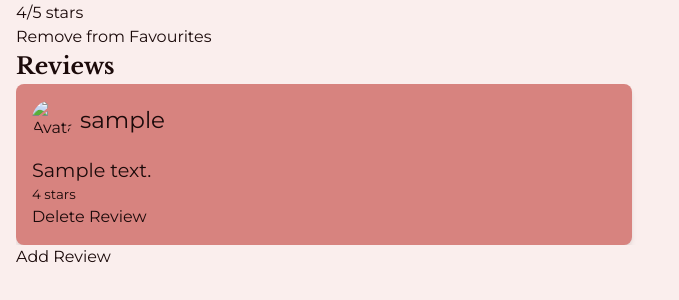
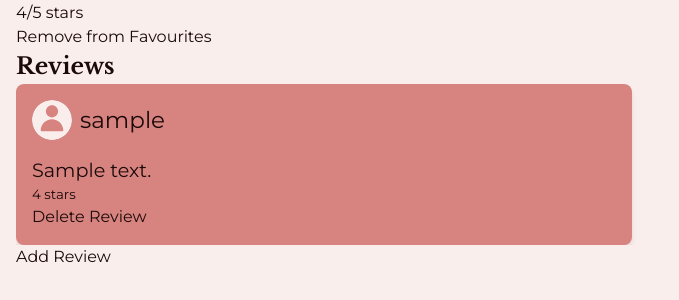
Before and after one commit to B-Selin/WoofAndWander, a Django app: page /places/1 in a window 1280 px wide. Shown: the part 218-518 px from the top of the page, without its empty margins (0-679 px from the left). Run offline with Django 4.2, Linux system fonts and the light colour scheme; a user stored in the database is signed in; tables that the repository leaves empty hold one stand-in row (values such as "Sample post"); style sheets or scripts are compiled from the project's sources; some libraries are stand-ins or nearby versions.

Commit message:
replace placeholder with avatar

```diff
--- a/main_app/templates/places/details.html
+++ b/main_app/templates/places/details.html
@@ -1,5 +1,6 @@
 {% extends 'base.html' %}
 {% block content %}
+{% load static %}
 
 <div class="m-4 text-dark font-body">
     <h3 class="font-header font-bold text-h4">{{ place.name }}</h3>
@@ -51,7 +52,7 @@
             <a href="{% url 'profile_details' review.profile.user.id %}">
                 <div class="w-full bg-primary text-dark rounded-lg shadow-md p-4 cursor-pointer">
                     <div class="flex items-center mb-4">
-                        <img src="https://via.placeholder.com/50" alt="Avatar" class="w-10 h-10 rounded-full mr-2">
+                        <img src="{% static 'src/images/avatar.svg' %}" alt="Avatar" class="w-10 h-10 rounded-full mr-2">
                         <p class="text-body-lg dp:text-h6">{{review.profile.user.username}}</p>
                     </div>
                     <p class="text-body dp:text-body-lg">{{review.comment}}</p>
```
